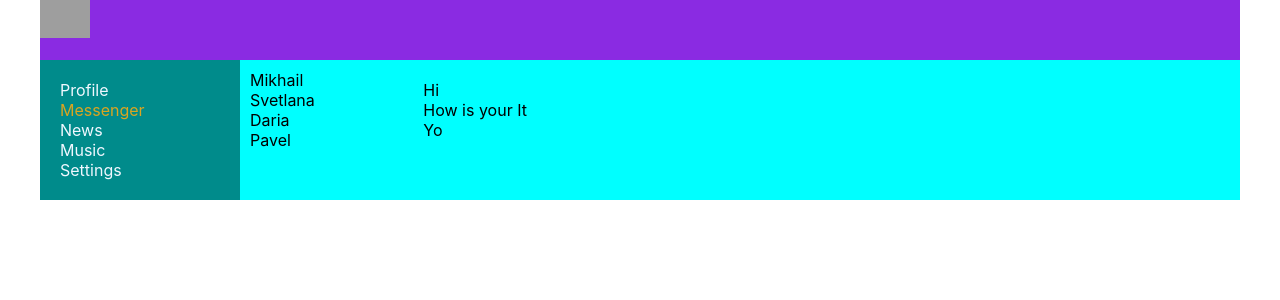
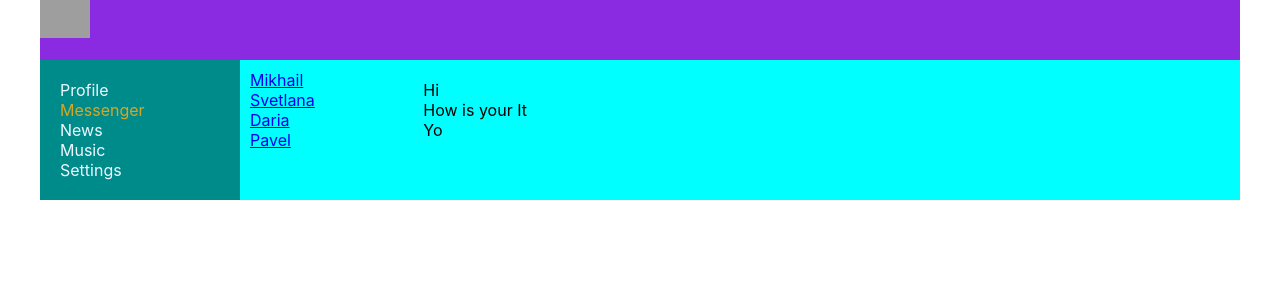
Before and after one commit to Svetlana-AS/samurai-way-main, a React (Create React App) app: page /dialogs in a window 1280 px wide. Shown: the top 300 px of the page. Built offline with nearby package versions, Linux system fonts and the light colour scheme; grey boxes are pictures that could not be loaded.

Commit message:
map-25Lesson

```diff
--- a/src/components/Dialogs/Dialogs.tsx
+++ b/src/components/Dialogs/Dialogs.tsx
@@ -4,25 +4,26 @@ import {NavLink} from "react-router-dom";
 
 
 type DialogItemType = {
-    name: string
-    id: number
+    name:string
+    id:number
 }
-const DialogItem = (props: DialogItemType) => {
+const DialogItem = (props:DialogItemType) => {
 
-    let path = '/dialogs/' + props.id
+    let path = '/dialogs/'+ props.id
 
-    return (
-        <div className={s.dialog}>
+    return(
+        <div className= {s.dialog}>
             <NavLink to={path}>{props.name}</NavLink>
         </div>
     )
 }
 
 type MessageType = {
-    message: string
+    message:string
+    id:number
 }
 
-const Message = (props: MessageType) => {
+const Message = (props:MessageType)=> {
     return (
         <div className={s.message}>
             {props.message}
@@ -30,38 +31,37 @@ const Message = (props: MessageType) => {
     )
 }
 
-type DialogsType = {}
+type DialogsType = {
+
+}
 export const Dialogs = () => {
 
-    let dialogsData = [
-        {id: 1, name: 'Mikhail'},
-        {id: 2, name: 'Svetlana'},
-        {id: 3, name: 'Daria'},
-        {id: 4, name: 'Pavel'},
+    let dialogs = [
+        {id:1, name:'Mikhail'},
+        {id:2, name: 'Svetlana'},
+        {id:3, name: 'Daria'},
+        {id:4, name: 'Pavel'},
     ]
 
-    let messagesData = [
-        {id: 1, message: 'Hi'},
-        {id: 2, message: 'How is your It'},
-        {id: 3, message: 'Yo'},
+    let messages = [
+        {id:1, message:'Hi'},
+        {id:2, message:'How is your It'},
+        {id:3, message:'Yo'},
     ]
+
+    const dialogsElements = dialogs
+        .map(d=> <DialogItem name={d.name} id={d.id} />)
+
+    const messagesElements = messages
+        .map(m=> <Message message={m.message} id={m.id} />)
 
         return (
             <div className={s.dialogs}>
                 <div className={s.dialogsItems}>
-                {dialogsData.map((el) => {
-                    return (
-                        <div key={el.id}>{el.name}</div>
-                    )
-                })}
-
+                    {dialogsElements}
                 </div>
                 <div className={s.messages}>
-                {messagesData.map((el)=>{
-                    return(
-                        <div key={el.id}>{el.message}</div>
-                    )
-                })}
+                    {messagesElements}
                 </div>
             </div>
 
--- a/src/components/Profile/MyPosts/MyPosts.tsx
+++ b/src/components/Profile/MyPosts/MyPosts.tsx
@@ -4,11 +4,13 @@ import {Post} from "./Post/Post";
 
 export const MyPosts = () => {
 
-    let postData = [
+    let posts = [
         {id:1, message:'Hi,how are you?', likesCount:20},
-        {id:1, message:'It s my first post', likesCount:20},
+        {id:2, message:'It s my first post', likesCount:20},
     ]
 
+    const postsElement = posts
+        .map(p=> <Post message={p.message} likesCount = {p.likesCount} id = {p.id} />)
 
 
     return (
@@ -23,17 +25,7 @@ export const MyPosts = () => {
                 </div>
             </div >
             <div className={s.posts}>
-                {postData.map((el)=>{
-                    return(
-                        <div key={el.id}>
-                            <div>{el.message}</div>
-                            <div>{el.likesCount}</div>
-
-                        </div>
-
-                    )
-
-                })}
+                {postsElement}
             </div>
         </div>
     )
--- a/src/components/Profile/MyPosts/Post/Post.tsx
+++ b/src/components/Profile/MyPosts/Post/Post.tsx
@@ -6,7 +6,8 @@ import s from './Post.module.css'
 
 type PostType= {
     message:string
-    like: number
+    likesCount: number
+    id:number
 }
 
 
@@ -17,7 +18,7 @@ export const Post = (props:PostType) => {
             <img src='https://i.pinimg.com/236x/6b/26/3f/6b263fe281237221847ecef1e4fc566e.jpg'/>
             {props.message}
             <div>
-                <span>like {props.like}</span>
+                <span>like {props.likesCount}</span>
             </div>
         </div>
 
```
Lines whose indentation alone changed are shown as unchanged.
